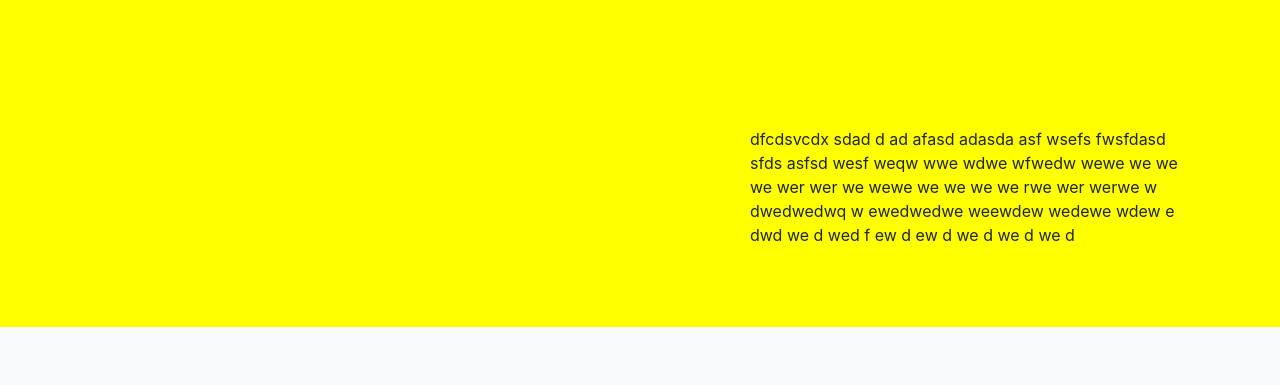
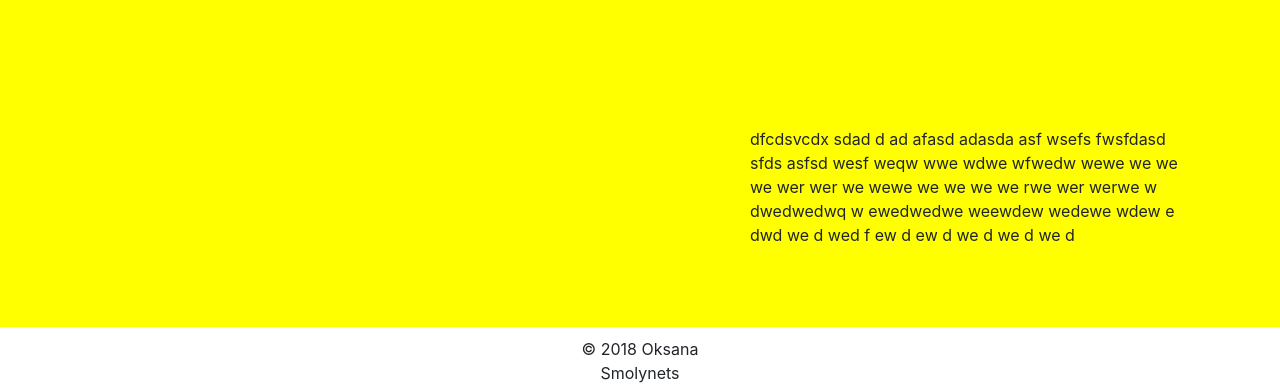
Before and after one commit to smolynets/photozvit, a Django app: page / in a window 1280 px wide. Shown: the part 737-1122 px from the top of the page. Before the commit the page ends 1064 px from the top, so only its background shows below. Run offline with Django 3.2, Linux system fonts and the light colour scheme; data that the repository does not hold is empty; some libraries are stand-ins or nearby versions.

Commit message:
feat: added footer

```diff
--- a/slider/templates/index.html
+++ b/slider/templates/index.html
@@ -102,6 +102,16 @@
         </div>
     </div>
 
+    <!--Footer-->
+    <div class="container">
+        <div class="row" id="footer">
+            <div class="col-xs-12">
+            <footer>&copy; 2018 Oksana Smolynets</footer>
+        </div>
+    </div>
+
+  </body>
+
   <!-- Javascripts Inclusion -->
   <script src="https://ajax.googleapis.com/ajax/libs/jquery/3.1.1/jquery.min.js"></script>
   <script src="https://cdn.jsdelivr.net/bxslider/4.2.12/jquery.bxslider.min.js"></script>
--- a/sliderdb/settings.py
+++ b/sliderdb/settings.py
@@ -126,3 +126,6 @@ STATIC_URL = '/static/'
 STATICFILES_DIRS = [
     os.path.join(BASE_DIR, "static"),
 ]
+
+SESSION_EXPIRE_AT_BROWSER_CLOSE = False
+SESSION_COOKIE_AGE = 72000 * 60
--- a/static/css/main.css
+++ b/static/css/main.css
@@ -37,3 +37,15 @@
     padding-top: 10%;
     padding-bottom: 5%;
 }
+
+#footer {
+    width: 200px;
+    height: 30px;
+    position: sticky;
+    bottom: 0;
+    left: 0;
+    text-align: center;
+    margin-top: 10px;
+    margin-left: auto;
+    margin-right: auto;
+}
```
